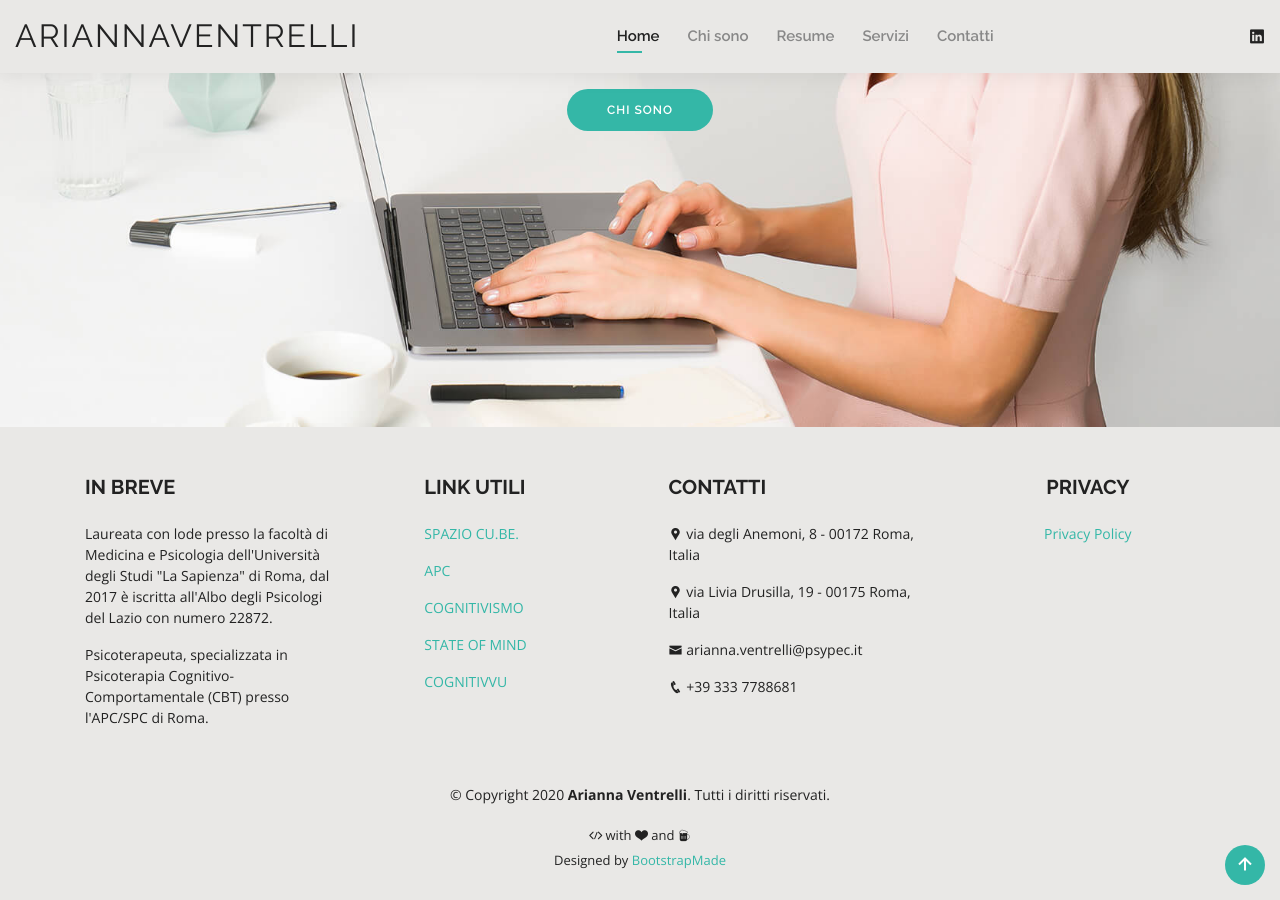
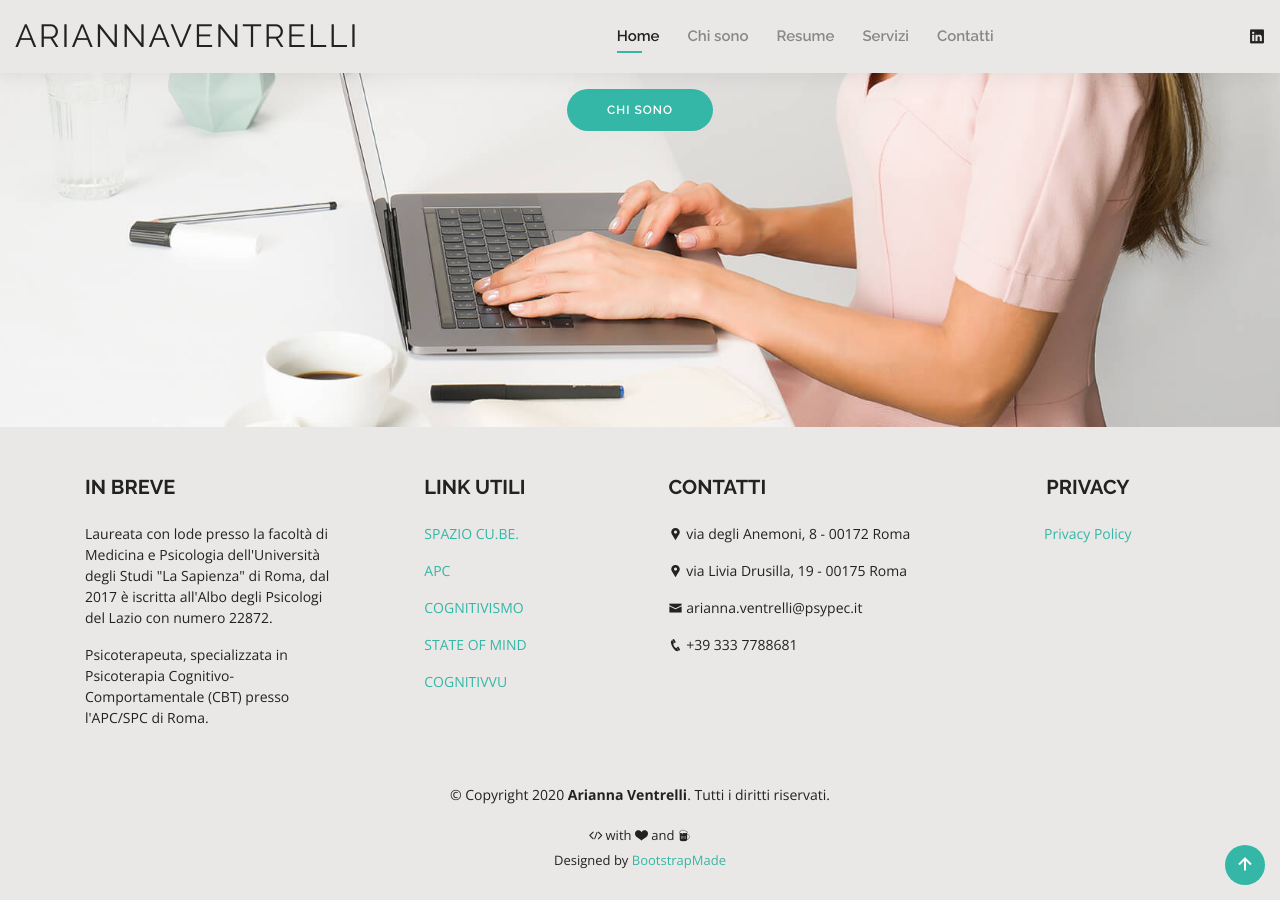
Before and after one commit to venari-psycho/venari-psycho.github.io, a Jekyll site: the page built from index.html, in a window 1280 px wide and 900 px high, scrolled down 473 px. Built offline with Jekyll 4.4.1, drawn with Linux system fonts in a browser that asks for light colours.

Commit message:
Update contact.yml data file and footer refactor

```diff
--- a/_data/contact.yml
+++ b/_data/contact.yml
@@ -1,6 +1,7 @@
 email: 'arianna.ventrelli@psypec.it'
 phone: '+39 333 7788681'
+numero_albo_psicologi: '22872'
 businessName: 'Dott.ssa Arianna Ventrelli'
-address: 'via degli Anemoni, 8 - 00172 Roma, Italia'
-secondaryAddress: 'via Livia Drusilla, 19 - 00175 Roma, Italia'
+address: 'via degli Anemoni, 8 - 00172 Roma'
+secondaryAddress: 'via Livia Drusilla, 19 - 00175 Roma'
 website: ariannaventrelli.it
--- a/_includes/footer.html
+++ b/_includes/footer.html
@@ -13,7 +13,7 @@
           <h5 class="font-weight-bold text-uppercase mb-4">In breve</h5>
           <p>
             Laureata con lode presso la facoltà di Medicina e Psicologia dell'Università degli Studi
-            "La Sapienza" di Roma, dal 2017 è iscritta all'Albo degli Psicologi del Lazio con numero 22872.</p>
+            "La Sapienza" di Roma, dal 2017 è iscritta all'Albo degli Psicologi del Lazio con numero {{ site.data.contact.numero_albo_psicologi }}.</p>
           <p>
             Psicoterapeuta, specializzata in Psicoterapia Cognitivo-Comportamentale (CBT) presso l'APC/SPC di Roma.
           </p>
```
